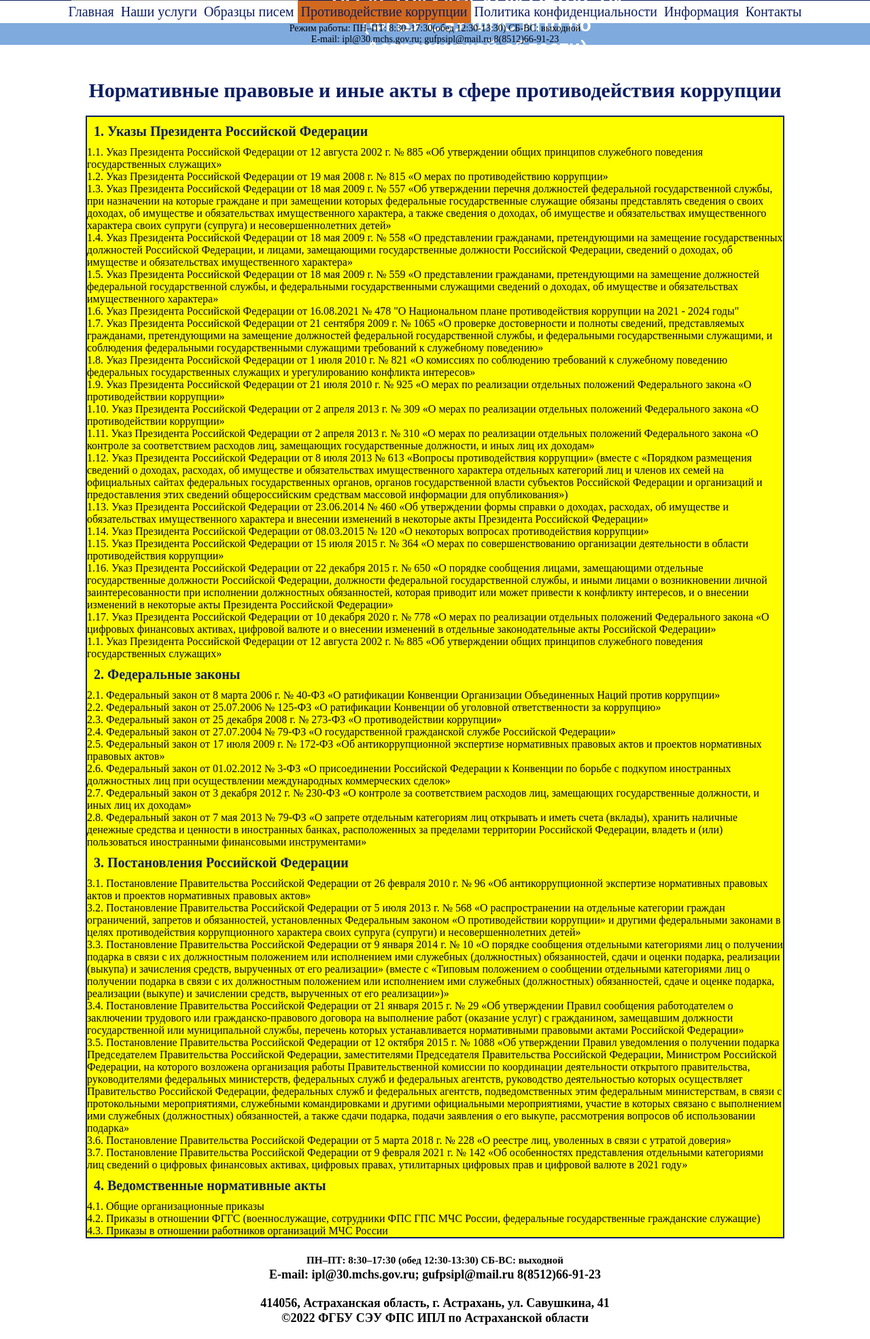
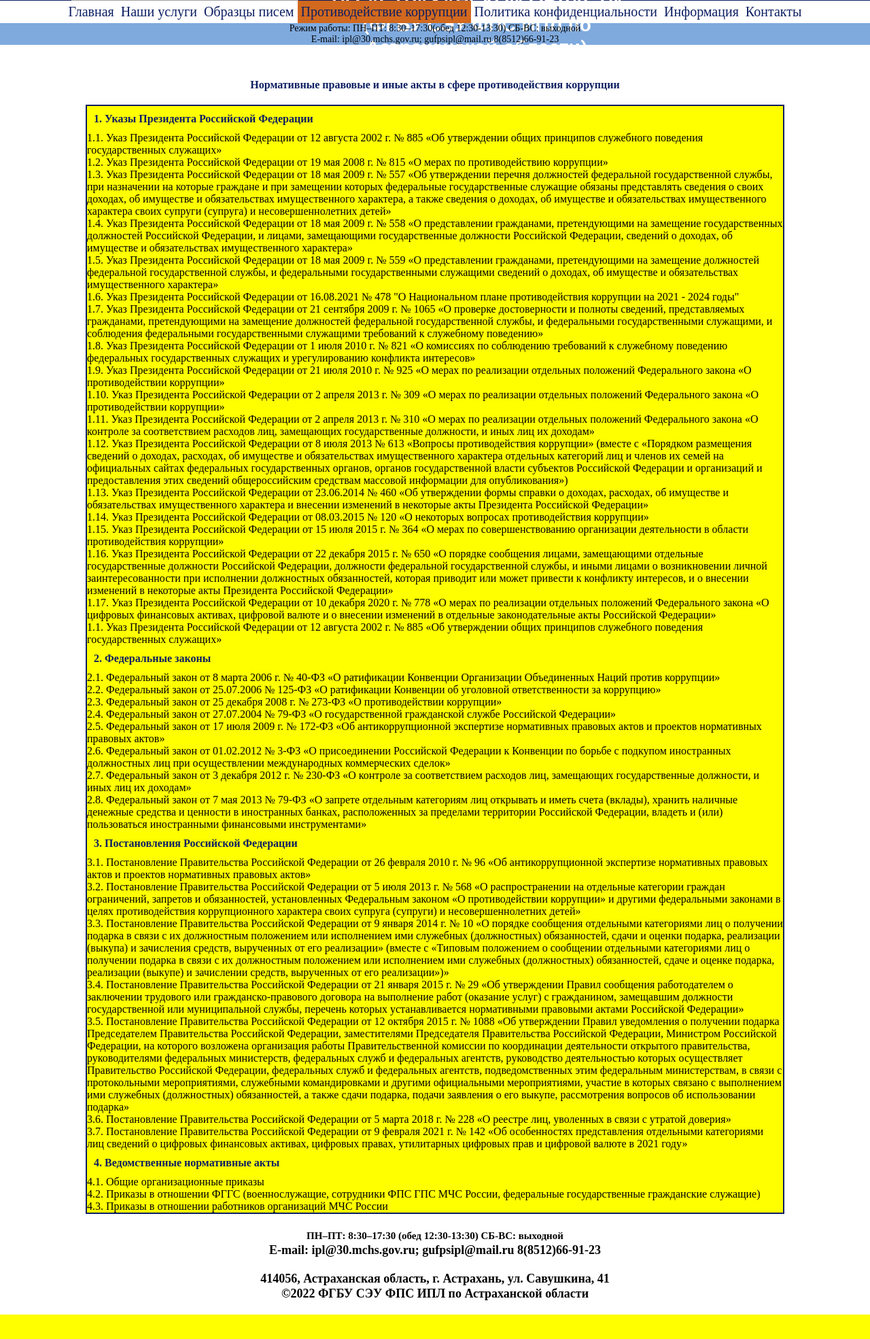
Before and after one commit to bormanamadeus/ipl, a Django app: page /corruption/ in a window 1280 px wide. Shown: the part 259-2229 px from the top of the page at 68% size. After the commit the page ends 2193 px from the top, so only its background shows below. Run offline with Django 3.2, Linux system fonts and the light colour scheme; some libraries are stand-ins or nearby versions; grey boxes are pictures that could not be loaded.

Commit message:
fonts of corruption depents on root font

```diff
--- a/static/ipl/css/corruption.css
+++ b/static/ipl/css/corruption.css
@@ -1,7 +1,7 @@
 .politic-h3 h3 {
     text-align: center;
     font-width: 900;
-    font-size: 30px;
+    font-size: var(--main-size) + 16px;
     color: #0c1e62;
     padding: 20px;
 }
@@ -14,7 +14,7 @@
 .politic-common-provisions h5 {
     text-align: justify;
     font-width: 900;
-    font-size: 20px;
+    font-size: var(--main-size) + 6px;
     color: #0c1e62;
 }
 
```
